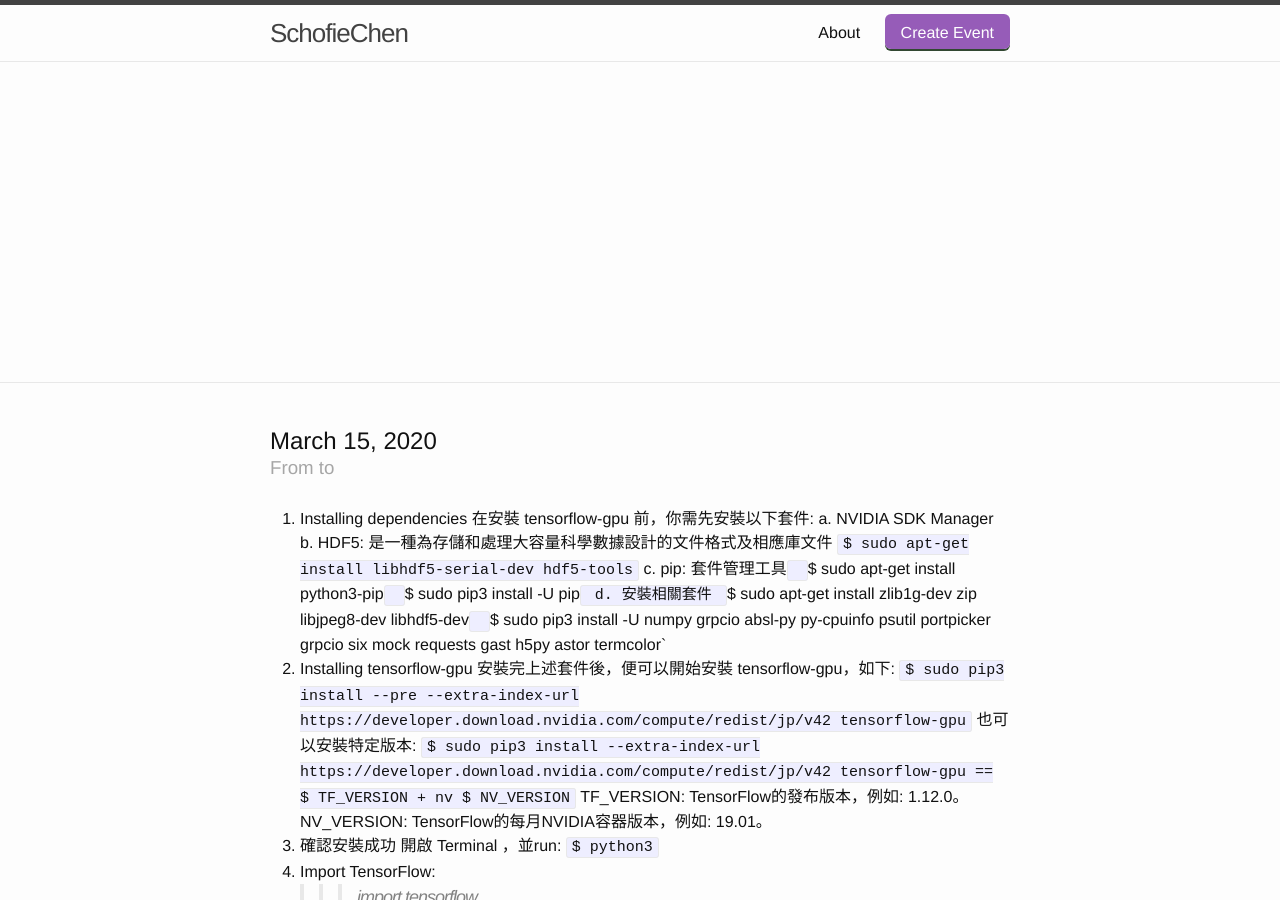
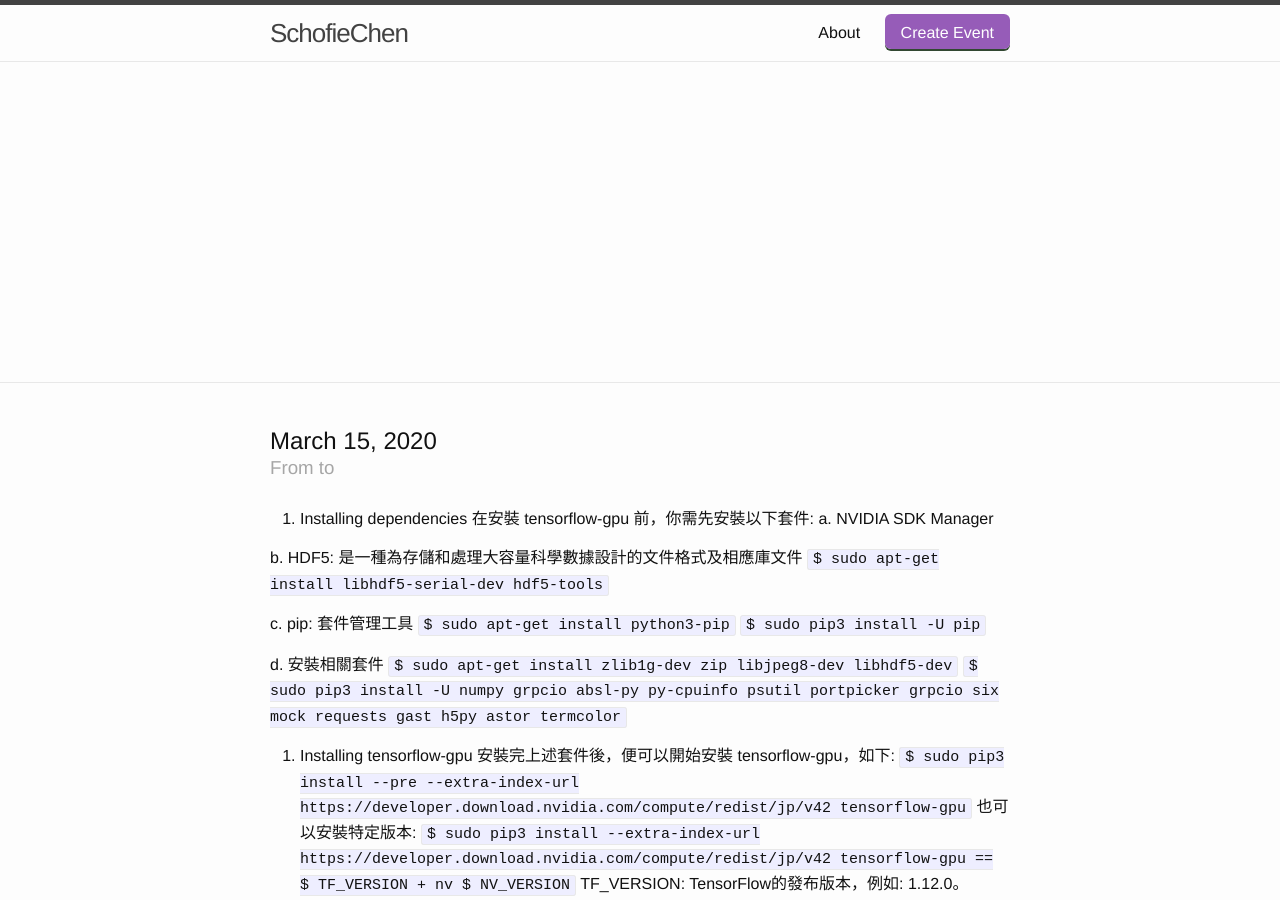
Before and after one commit to SchofieChen/SchofieChen.github.io, a Jekyll site: the page built from _posts/2016-05-28-docker.md, in a window 1280 px wide and 900 px high. Built offline with Jekyll 4.4.1, drawn with Linux system fonts in a browser that asks for light colours; our own code applies the rules of GitHub Pages for plain Markdown files.

Commit message:
jetson nano v1

```diff
--- a/_posts/2016-05-28-docker.md
+++ b/_posts/2016-05-28-docker.md
@@ -20,14 +20,22 @@ organiser_name : "Schofie Chen"
 1. Installing dependencies
 在安裝 tensorflow-gpu 前，你需先安裝以下套件:
 a. NVIDIA SDK Manager
+
+
 b. HDF5: 是一種為存儲和處理大容量科學數據設計的文件格式及相應庫文件
 `$ sudo apt-get install libhdf5-serial-dev hdf5-tools`
-c. pip: 套件管理工具`
+
+
+c. pip: 套件管理工具
 `$ sudo apt-get install python3-pip`
 `$ sudo pip3 install -U pip`
+
+
 d. 安裝相關套件
 `$ sudo apt-get install zlib1g-dev zip libjpeg8-dev libhdf5-dev`
 `$ sudo pip3 install -U numpy grpcio absl-py py-cpuinfo psutil portpicker grpcio six mock requests gast h5py astor termcolor`
+
+
 2. Installing tensorflow-gpu
 安裝完上述套件後，便可以開始安裝 tensorflow-gpu，如下:
 `$ sudo pip3 install --pre --extra-index-url https://developer.download.nvidia.com/compute/redist/jp/v42 tensorflow-gpu`
@@ -35,11 +43,15 @@ d. 安裝相關套件
 `$ sudo pip3 install --extra-index-url https://developer.download.nvidia.com/compute/redist/jp/v42 tensorflow-gpu == $ TF_VERSION + nv $ NV_VERSION`
 TF_VERSION: TensorFlow的發布版本，例如: 1.12.0。
 NV_VERSION: TensorFlow的每月NVIDIA容器版本，例如: 19.01。
+
+
 3. 確認安裝成功
 開啟 Terminal ，並run:
 `$ python3`
 2. Import TensorFlow:
 >>> import tensorflow
+
+
 
 4 . 補充
 一般來說在安裝python套件時都會使用下面命令:
```
